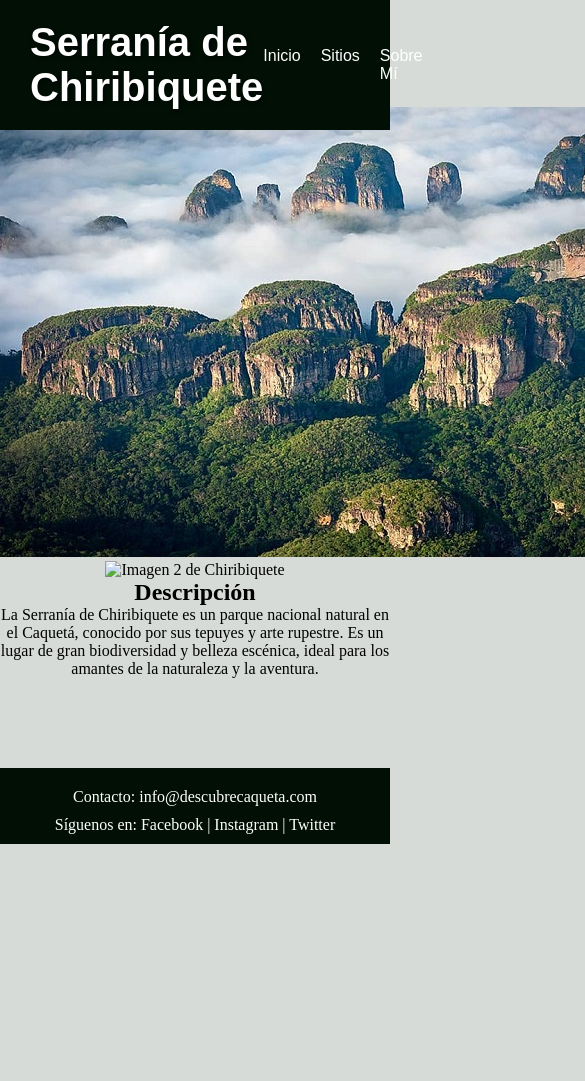
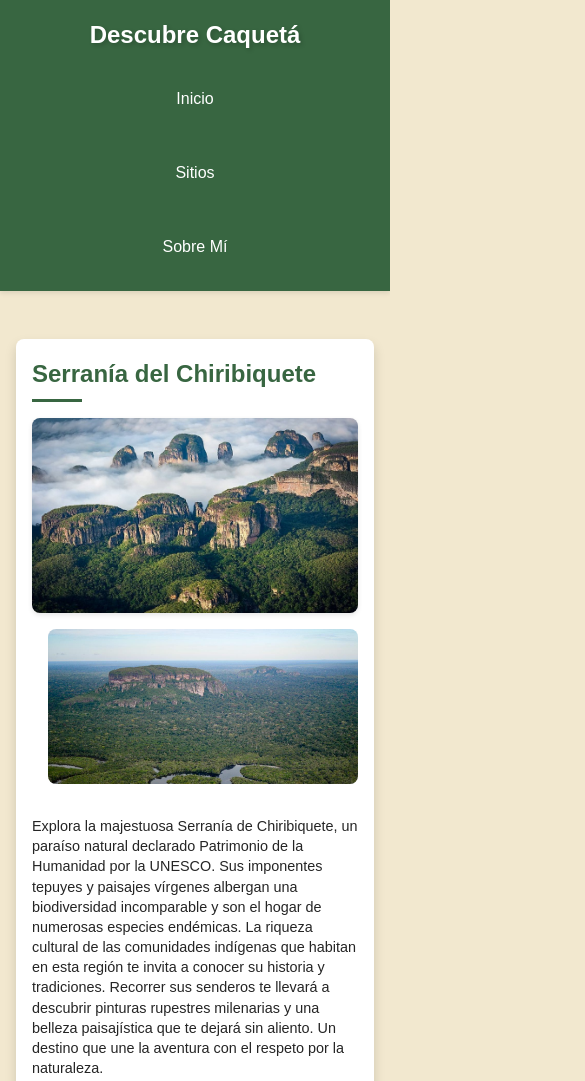
Before and after one commit to WilmerMarroquin/DescubreCaqueta, a plain HTML site: page serrania_chiribiquete.html in a window 390 px wide. Shown: the top 1081 px of the page, 585 px wide, since content can reach past the window. Before the commit the page ends 844 px from the top, so only its background shows below. Drawn offline with Linux system fonts and the light colour scheme.

Commit message:
Sitio actualizado, falta crear los sitios individuales basandome en la serranía del chiribiquete

```diff
--- a/css/styles.css
+++ b/css/styles.css
@@ -1,198 +1,412 @@
-/* Eliminar margenes y bordes */
+/* Reset básico y estilos generales */
 * {
     margin: 0;
     padding: 0;
     box-sizing: border-box;
 }
 
-/* Hack 1rem = 10p */
-html {
-    font-size: 62.5%;
+/* Variables de color */
+:root {
+    --color-primary: #386641;
+    --color-primary-light: #6A994E;
+    --color-text: #252525;
+    --color-background: #F2E8CF;
+    --color-white: #ffffff;
+    --shadow-sm: 0 2px 5px rgba(0, 0, 0, 0.1);
+    --shadow-md: 0 6px 12px rgba(0, 0, 0, 0.15);
+    --transition-standard: 0.3s ease;
 }
 
+/* Estilos globales */
 body {
-    font-size: 16px;
+    font-family: 'Arial', sans-serif;
+    line-height: 1.6;
+    color: var(--color-text);
+    background-color: var(--color-background);
+    min-height: 100vh;
+    display: flex;
+    flex-direction: column;
 }
 
-/* COlor body */
-body {
-    background-color: rgba(1, 31, 5, 0.158);
-}
-
-/* Estilos header */
+/* Header y navegación */
 header {
-    display: flex;
-    background-color: rgb(1, 15, 5);
-    justify-content: space-between;
-    align-items: center;
-    padding: 20px 30px;
-    color: white;
-    font-family: Arial, sans-serif;
-    margin: 0 auto;
-    position: fixed;
+    background-color: var(--color-primary);
+    color: var(--color-white);
+    padding: 1rem;
+    text-align: center;
+    position: sticky;
     top: 0;
-    left: 0;
-    width: 100%;
-    z-index: 100;
+    z-index: 1000;
+    box-shadow: var(--shadow-sm);
 }
 
 header h1 {
-    font-size: 2.5em;
-    font-weight: bold;
-    text-shadow: 2px 2px 4px rgba(0, 0, 0, 0.5);
+    margin-bottom: 1rem;
+    font-size: 2.5rem;
+    text-shadow: 2px 2px 4px rgba(0, 0, 0, 0.2);
 }
 
-header nav ul {
+nav ul {
     list-style: none;
     display: flex;
+    justify-content: center;
+    flex-wrap: wrap;
+    gap: 1rem;
 }
 
-header nav ul li {
-    margin-right: 20px;
+nav a {
+    color: var(--color-white);
+    text-decoration: none;
+    padding: 0.5rem 1rem;
+    border-radius: 4px;
+    transition: all var(--transition-standard);
+    position: relative;
+    overflow: hidden;
 }
 
-header nav ul li a {
-    color: white;
-    text-decoration: none;
+nav a::after {
+    content: '';
+    position: absolute;
+    bottom: 0;
+    left: 50%;
+    width: 0;
+    height: 2px;
+    background-color: var(--color-white);
+    transition: all var(--transition-standard);
 }
 
-header nav ul li a:hover {
-    color: rgb(19, 218, 46);
+nav a:hover::after {
+    width: 80%;
+    left: 10%;
 }
 
-/* Estilos main */
-
-main {
-    padding-bottom: 50px;
-    margin-top: 80px;
-    text-align: center;
+nav a:hover {
+    background-color: var(--color-primary-light);
+    transform: translateY(-2px);
 }
 
-#introduccion {
-    margin: 0 auto;
-    padding: 20px;
-    display: grid;
-    grid-template-columns: 1fr 1fr;
-    grid-template-rows: auto;
-    grid-gap: 20px;
-    margin: 20px;
+nav a:focus {
+    outline: 2px solid var(--color-white);
 }
 
-#introduccion h2 {
-    grid-column: 1 / -1;
-    margin-bottom: 10px;
-    font-size: 3em;
-    font-weight: bold;
-    text-shadow: 2px 2px 4px rgba(0, 0, 0, 0.5);
-    padding: 20px;
+/* Contenido principal */
+main {
+    max-width: 1200px;
+    margin: 0 auto;
+    padding: 2rem;
+    flex: 1;
+}
+
+/* Sección */
+section {
+    background-color: var(--color-white);
+    border-radius: 8px;
+    padding: 2rem;
+    margin-bottom: 2rem;
+    box-shadow: var(--shadow-sm);
+    transition: transform var(--transition-standard);
+}
+
+section:hover {
+    transform: translateY(-3px);
+    box-shadow: var(--shadow-md);
+}
+
+h2 {
+    color: var(--color-primary);
+    margin-bottom: 1.5rem;
+    position: relative;
+    padding-bottom: 0.5rem;
+}
+
+h2::after {
+    content: '';
+    position: absolute;
+    bottom: 0;
+    left: 0;
+    width: 50px;
+    height: 3px;
+    background-color: var(--color-primary);
+    transition: width var(--transition-standard);
+}
+
+section:hover h2::after {
+    width: 100px;
 }
 
 #introduccion img {
     width: 100%;
-    height: auto;
-    max-width: none;
+    max-height: 500px;
+    object-fit: cover;
+    border-radius: 8px;
+    margin: 1rem 0;
+    box-shadow: var(--shadow-sm);
+    transition: transform var(--transition-standard);
+}
+
+#introduccion img:hover {
+    transform: scale(1.02);
 }
 
 #introduccion p {
-    font-size: 1.5em;
-    line-height: 1.5;
-    text-shadow: 2px 2px 4px rgba(0, 0, 0, 0.5);
-    text-align: center;
-    margin: 0;
+    text-align: justify;
+    margin-bottom: 1rem;
+    line-height: 1.8;
 }
 
-#destacados {
-    margin: 0 auto;
-    padding: 20px;
-    text-align: center;
-}
-
-#destacados h2 {
-    font-size: 3em;
-    font-weight: bold;
-    text-shadow: 2px 2px 4px rgba(0, 0, 0, 0.5);
-}
-
+/* Sitios destacados */
 #sitios {
-    margin: 0 auto;
-    padding: 20px;
     display: grid;
-    grid-gap: 20px;
     grid-template-columns: repeat(3, 1fr);
-    text-align: center;
-    justify-content: center;
+    gap: 2rem;
+    margin-top: 2rem;
 }
 
 .sitio {
-    background-color: rgba(5, 26, 1, 0.158);
-    margin: 10px;
-    padding: 10px;
+    border: 1px solid #ccc;
     border-radius: 8px;
-    box-shadow: 2px 2px 4px rgba(0, 0, 0, 0.5);
-    text-align: center;
+    overflow: hidden;
+    transition: all var(--transition-standard);
+    box-shadow: var(--shadow-sm);
+    background-color: var(--color-white);
+}
+
+.sitio:hover {
+    box-shadow: var(--shadow-md);
+    transform: translateY(-5px);
 }
 
 .sitio img {
     width: 100%;
-    height: auto;
-    border-radius: 5px;
+    height: 200px;
+    object-fit: cover;
+    transition: transform var(--transition-standard);
+}
+
+.sitio:hover img {
+    transform: scale(1.05);
 }
 
 .sitio h3 {
-    font-size: 1.5em;
-    font-weight: bold;
-    text-shadow: 2px 2px 4px rgba(0, 0, 0, 0.5);
-}
-
-.sitio p {
-    font-size: 1em;
+    margin: 1rem;
+    text-align: center;
+    color: var(--color-primary);
 }
 
 .sitio a {
-    color: rgb(0, 0, 0);
     text-decoration: none;
+    display: block;
 }
 
-.sitio a:hover {
-    color: rgb(6, 61, 11);
+/* Footer */
+footer {
+    background-color: var(--color-primary);
+    color: var(--color-white);
+    text-align: center;
+    padding: 2rem;
+    margin-top: auto;
+    box-shadow: 0 -2px 5px rgba(0, 0, 0, 0.1);
 }
 
-#todos-sitios {
-    margin: 0 auto;
-    padding: 20px;
-    text-align: center;
+footer a {
+    color: var(--color-white);
+    text-decoration: none;
+    margin: 0 0.5rem;
+    padding: 0.3rem 0.6rem;
+    border-radius: 4px;
+    transition: all var(--transition-standard);
 }
 
-#todos-sitios h2 {
-    font-size: 3em;
-    font-weight: bold;
-    text-shadow: 2px 2px 4px rgba(0, 0, 0, 0.5);
+footer a:hover {
+    background-color: rgba(255, 255, 255, 0.1);
+    transform: translateY(-2px);
+}
+
+/* Scroll behavior */
+html {
+    scroll-behavior: smooth;
+}
+
+/* Media Queries */
+@media (max-width: 1024px) {
+    #sitios {
+        grid-template-columns: repeat(2, 1fr);
+    }
+}
+
+@media (max-width: 768px) {
+    header {
+        position: relative;
+    }
+
+    header h1 {
+        font-size: 2rem;
+    }
+
+    nav ul {
+        flex-direction: column;
+        align-items: center;
+    }
+
+    nav a {
+        display: block;
+        width: 100%;
+        text-align: center;
+        margin: 0.5rem 0;
+    }
+
+    main {
+        padding: 1rem;
+    }
+
+    section {
+        padding: 1rem;
+    }
+
+    p {
+        font-size: 1rem;
+        line-height: 1.5;
+    }
+
+    .sitio:hover {
+        transform: translateY(-3px);
+    }
+
+    #sitios {
+        grid-template-columns: 1fr;
+    }
+}
+
+@media (max-width: 480px) {
+    header h1 {
+        font-size: 1.5rem;
+    }
+
+    h2 {
+        font-size: 1.2rem;
+    }
+
+    #introduccion img {
+        max-height: 300px;
+    }
+
+    p {
+        font-size: 0.9rem;
+        line-height: 1.4;
+    }
+
+    footer {
+        padding: 1rem;
+    }
+
+    footer a {
+        display: block;
+        margin: 0.5rem auto;
+        max-width: 200px;
+    }
+}
+
+/* Mejoras de accesibilidad */
+@media (prefers-reduced-motion: reduce) {
+    * {
+        transition: none !important;
+        animation: none !important;
+        scroll-behavior: auto !important;
+    }
 }
 
 
+/* Estilos específicos para la página individual de cada sitio */
+.sitio-detalle {
+    background-color: var(--color-white);
+    border-radius: 8px;
+    padding: 2rem;
+    box-shadow: var(--shadow-md);
+    margin-top: 2rem;
+}
 
-/* Estilos al footer */
+.sitio-detalle h2 {
+    color: var(--color-primary);
+    margin-bottom: 1rem;
+    font-size: 2rem;
+}
+
+.galeria {
+    display: grid;
+    /* Usar grid para la galería */
+    grid-template-columns: repeat(2, 1fr);
+    /* Dos columnas */
+    gap: 1rem;
+    /* Espacio entre las imágenes */
+    margin-bottom: 2rem;
+}
+
+.imagen-principal {
+    grid-column: span 2;
+    /* La imagen principal ocupa 2 columnas */
+    width: 100%;
+    /* Asegura que ocupe el 100% de su celda */
+    height: auto;
+    border-radius: 8px;
+    box-shadow: var(--shadow-sm);
+    transition: transform var(--transition-standard);
+}
+
+.imagen-principal:hover {
+    transform: scale(1.02);
+}
+
+.imagen-secundaria {
+    width: 100%;
+    /* Asegura que ocupe el 100% de su celda */
+    height: 100%;
+    /* Asegura que ocupe el 100% de la celda */
+    object-fit: cover;
+    /* Mantiene la proporción de aspecto */
+    border-radius: 8px;
+    transition: transform var(--transition-standard);
+}
+
+.imagen-secundaria:hover {
+    transform: scale(1.05);
+}
+
+/* Media Queries para la página individual */
+@media (max-width: 768px) {
+    .galeria {
+        grid-template-columns: 1fr;
+        /* Una columna en pantallas más pequeñas */
+    }
+
+    .sitio-detalle h2 {
+        font-size: 1.8rem;
+    }
+
+    .descripcion {
+        font-size: 1rem;
+    }
+}
+
+@media (max-width: 480px) {
+    .sitio-detalle {
+        padding: 1rem;
+    }
+
+    .sitio-detalle h2 {
+        font-size: 1.5rem;
+    }
+
+    .descripcion {
+        font-size: 0.9rem;
+    }
+}
+
+.descripcion {
+    margin-top: 1rem;
+    font-size: 1.1rem;
+    line-height: 1.8;
+}
 
 footer {
-    background-color: rgb(1, 15, 5);
-    color: white;
-    text-align: center;
-    padding: 10px 10px 10px 10px;
-    position: fixed;
-    width: 100%;
-    bottom: 0;
+    margin-top: 2rem;
 }
-
-footer p {
-    font-size: 1em;
-    margin-top: 10px;
-}
-
-footer a {
-    color: white;
-    text-decoration: none;
-}
-
-footer a:hover {
-    color: rgb(19, 218, 46);
-}
--- a/serrania_chiribiquete.html
+++ b/serrania_chiribiquete.html
@@ -3,12 +3,12 @@
 <head>
     <meta charset="UTF-8">
     <meta name="viewport" content="width=device-width, initial-scale=1.0">
-    <title>Serranía de Chiribiquete</title>
+    <title>Serranía del Chiribiquete - Descubre Caquetá</title>
     <link rel="stylesheet" href="css/styles.css">
 </head>
 <body>
     <header>
-        <h1>Serranía de Chiribiquete</h1>
+        <h1>Descubre Caquetá</h1>
         <nav>
             <ul>
                 <li><a href="index.html">Inicio</a></li>
@@ -17,19 +17,23 @@
             </ul>
         </nav>
     </header>
+
     <main>
-        <section id="galeria">
-            <h2>Galería de Imágenes</h2>
-            <img src="img/serrania_chiribiquete.jpg" alt="Imagen 1 de Chiribiquete">
-            <img src="chiribiquete2.jpg" alt="Imagen 2 de Chiribiquete">
-            <!-- Añade más imágenes -->
-        </section>
-        <section id="descripcion">
-            <h2>Descripción</h2>
-            <p>La Serranía de Chiribiquete es un parque nacional natural en el Caquetá, conocido por sus tepuyes y arte rupestre. Es un lugar de gran biodiversidad y belleza escénica, ideal para los amantes de la naturaleza y la aventura.</p>
-            <!-- Añade más descripción -->
+        <section class="sitio-detalle">
+            <h2>Serranía del Chiribiquete</h2>
+            <div class="galeria">
+                <img class="imagen-principal" src="img/serrania_chiribiquete.jpg" alt="Vista principal del sitio">
+                <img class="imagen-secundaria" src="img/chiribiquete1.jpg" alt="Vista secundaria del sitio 1">
+                <img class="imagen-secundaria" src="img/chiribiquete2.jpg" alt="Vista secundaria del sitio 2">
+            </div>
+            <div class="descripcion">
+                <p>
+                    Explora la majestuosa Serranía de Chiribiquete, un paraíso natural declarado Patrimonio de la Humanidad por la UNESCO. Sus imponentes tepuyes y paisajes vírgenes albergan una biodiversidad incomparable y son el hogar de numerosas especies endémicas. La riqueza cultural de las comunidades indígenas que habitan en esta región te invita a conocer su historia y tradiciones. Recorrer sus senderos te llevará a descubrir pinturas rupestres milenarias y una belleza paisajística que te dejará sin aliento. Un destino que une la aventura con el respeto por la naturaleza.
+                </p>
+            </div>
         </section>
     </main>
+
     <footer>
         <p>Contacto: info@descubrecaqueta.com</p>
         <p>Síguenos en:
```
Also changed, not shown: img/chiribiquete1.jpg (added), img/chiribiquete2.jpg (added), 1 other file.
